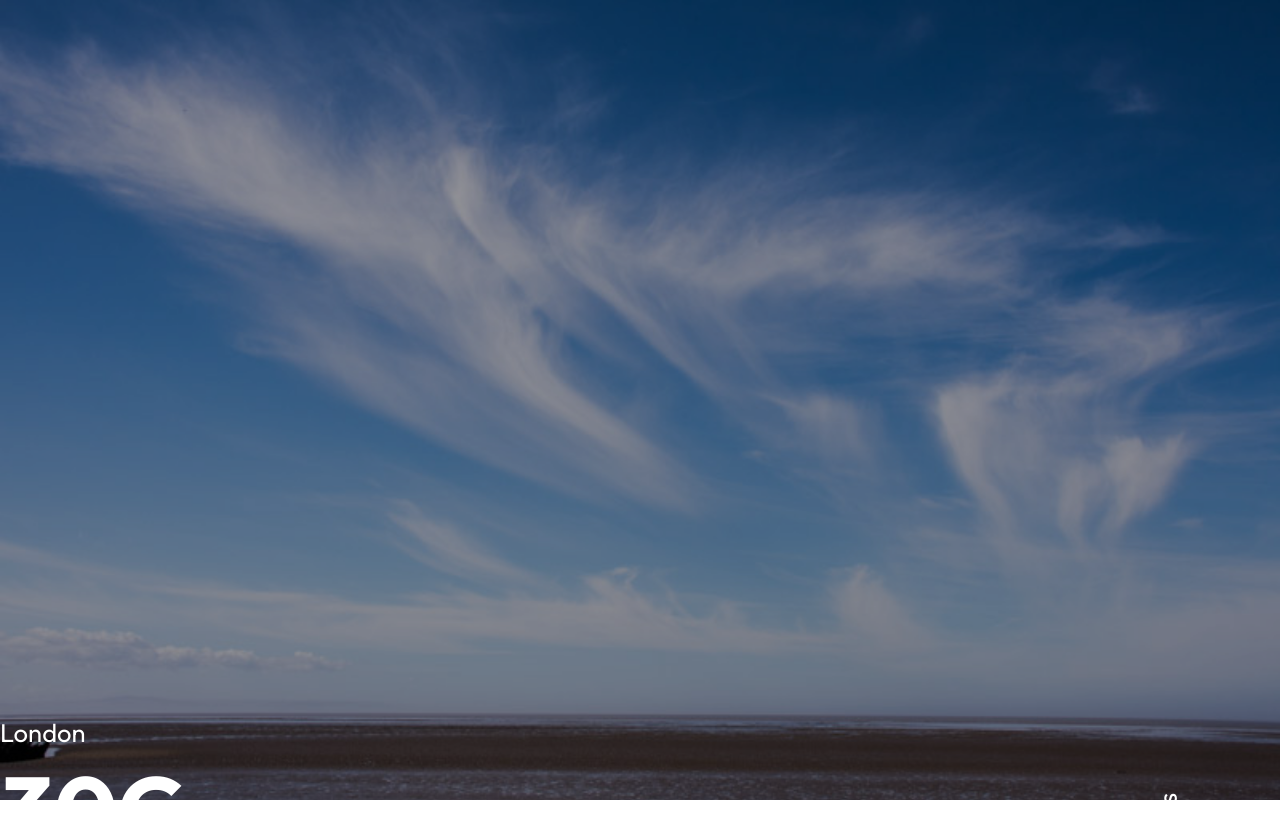
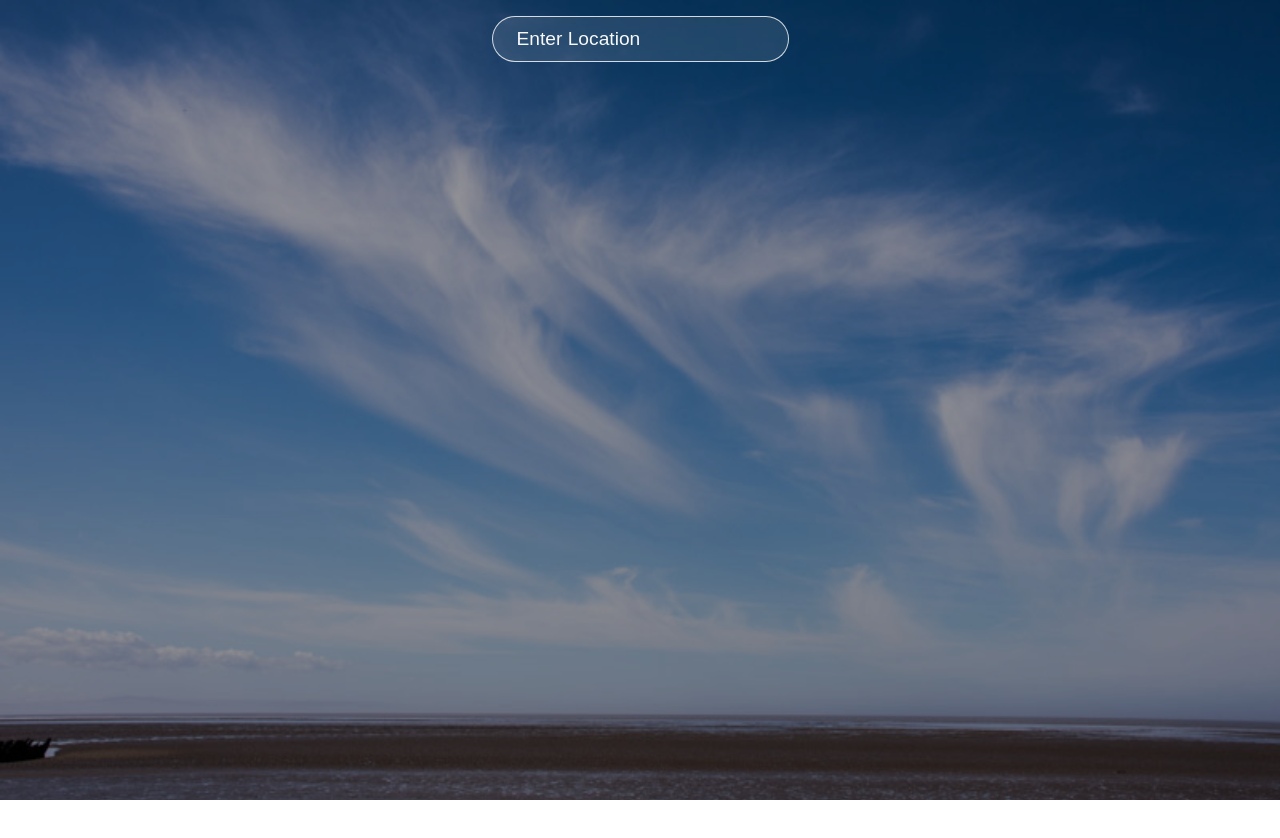
Before and after one commit to Elkennard/weather-app-react, a React (Create React App) app: page / in a window 1280 px wide. Shown: the top 838 px of the page. Built offline with nearby package versions, Linux system fonts and the light colour scheme.

Commit message:
Mostly finished, but need to work on the background image, which is cutting off too soon and missing the bottom text

```diff
--- a/src/App.js
+++ b/src/App.js
@@ -1,34 +1,64 @@
 import {useState} from 'react';
-// import axios from 'axio';
+import axios from 'axios';
 
 function App() {
+const [data, setData] = useState({});
+const [location, setLocation] = useState('');
 
-//  const url =`http://api.openweathermap.org/data/2.5/weather?q=London,uk&APPID=4e989d2bab3ac720d2bede89c770f680`
+const url = `http://api.openweathermap.org/data/2.5/weather?q=${location},uk&units=metric&APPID=4e989d2bab3ac720d2bede89c770f680`
+
+const searchLocation = (event) => {
+  if (event.key === "Enter") {
+    axios.get(url).then((response) => {
+    setData(response.data);
+    console.log(response.data);
+  });
+  setLocation("");
+  };
+};
 
 return (
   <div className="app">
-      <div className="container"></div>
+    <div className="search">
+      <input
+        value={location}
+        onChange={event => setLocation(event.target.value)}
+        onKeyPress={searchLocation}
+        placeholder='Enter Location'
+        type="text" />
+    </div>
+    <div className="container">
       <div className="top">
         <div className="location">
-            <p>London</p>
+          <p>{data.name}</p>
         </div>
         <div className="temp">
-            <h1>30C</h1>
+          {data.main ? <h1>{data.main.temp.toFixed()}°C</h1> : null}
         </div>
         <div className="description">
-            <p>Clouds</p>
+          {data.weather ? <p>{data.weather[0].main}</p> : null}
         </div>
       </div>
+
+      {data.name !== undefined &&
         <div className="bottom">
           <div className="feels">
-            <p>29C</p>
+            {data.main ? <p className='bold'>{data.main.feels_like.toFixed()}°C</p> : null}
+            <p>Feels Like</p>
           </div>
           <div className="humidity">
-            <p>20%</p>
+            {data.main ? <p className='bold'>{data.main.humidity}%</p> : null}
+            <p>Humidity</p>
           </div>
           <div className="wind">
-            <p>12 MPH</p>
+            {data.wind ? <p className='bold'>{data.wind.speed.toFixed()} MPH</p> : null}
+            <p>Wind Speed</p>
           </div>
+        </div>
+      }
+
+
+
     </div>
   </div>
 );
--- a/src/index.css
+++ b/src/index.css
@@ -40,6 +40,24 @@
   z-index: -1;
 }
 
+.app .search {
+  text-align: center;
+  padding: 1rem;
+}
+
+.app input {
+  padding: .7rem 1.5rem;
+  font-size: 1.2rem;
+  border-radius: 25px;
+  border: 1px solid rgba(255,255,255, 0.8);
+  background: rgba(255,255,255, 0.1);
+  color: #f8f8f8;
+}
+
+::placeholder {
+  color: #f8f8f8;
+}
+
 .container {
   max-width: 700px;
   height: 700px;
```
Lines whose indentation alone changed are shown as unchanged.
